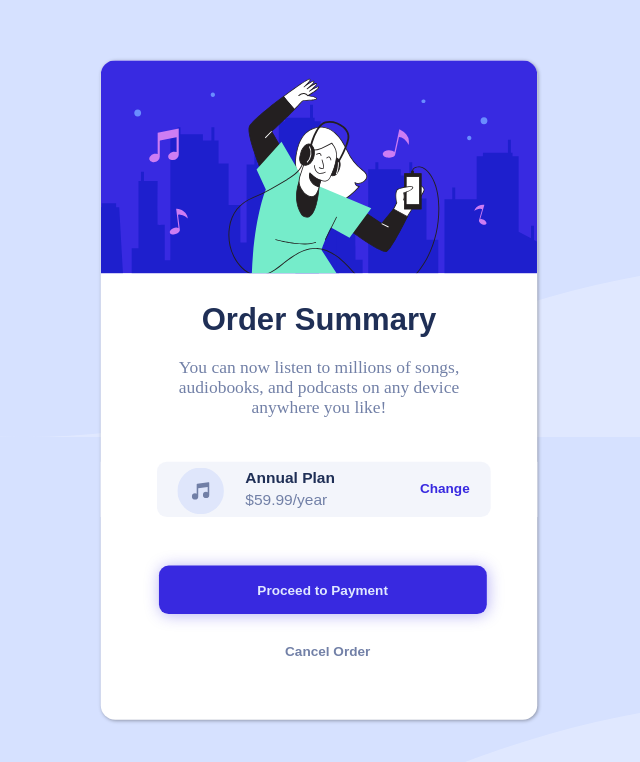
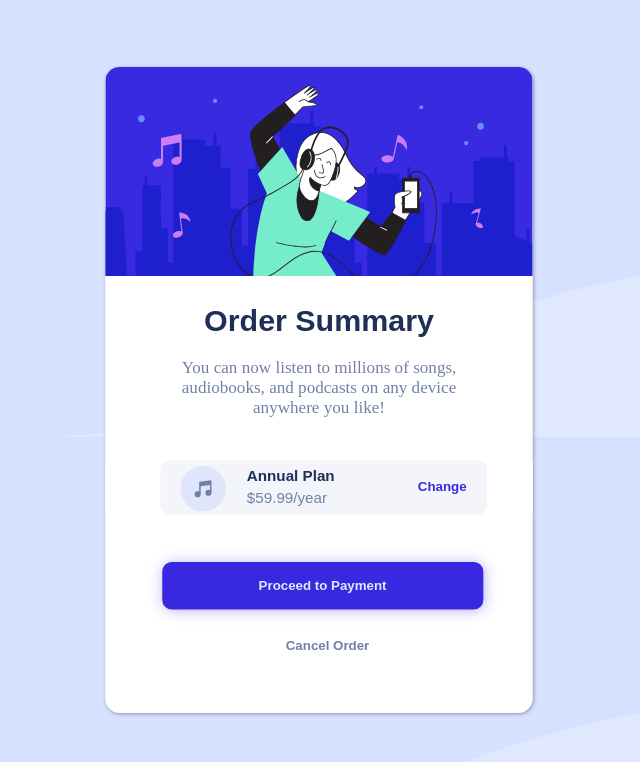
Before and after one commit to kl3berfra/frontend.mentoria, a plain HTML site: page order-component-main/index.html in a window 1280 px wide. In both pictures the pointer is over the element 640 px from the left and 390 px from the top of the page. Shown: the whole page, without its empty margins (321-961 px from the left). Drawn offline with Linux system fonts and the light colour scheme; a web font is replaced by a local one.

Commit message:
Update style.css

```diff
--- a/order-component-main/style.css
+++ b/order-component-main/style.css
@@ -50,11 +50,13 @@ body {
     margin: auto;
     border-radius: 15px;
     box-shadow: 1px 1px 4px rgba(0, 0, 0, 0.346);
+    transition: ease-in-out 0.6s;
+    transform: scale(1);
 }
 
 .main:hover {
         transition: ease-in-out 1.0s;
-        transform: scale(0.97);
+        transform: scale(0.95);
     }
 
 .img-main {
```
